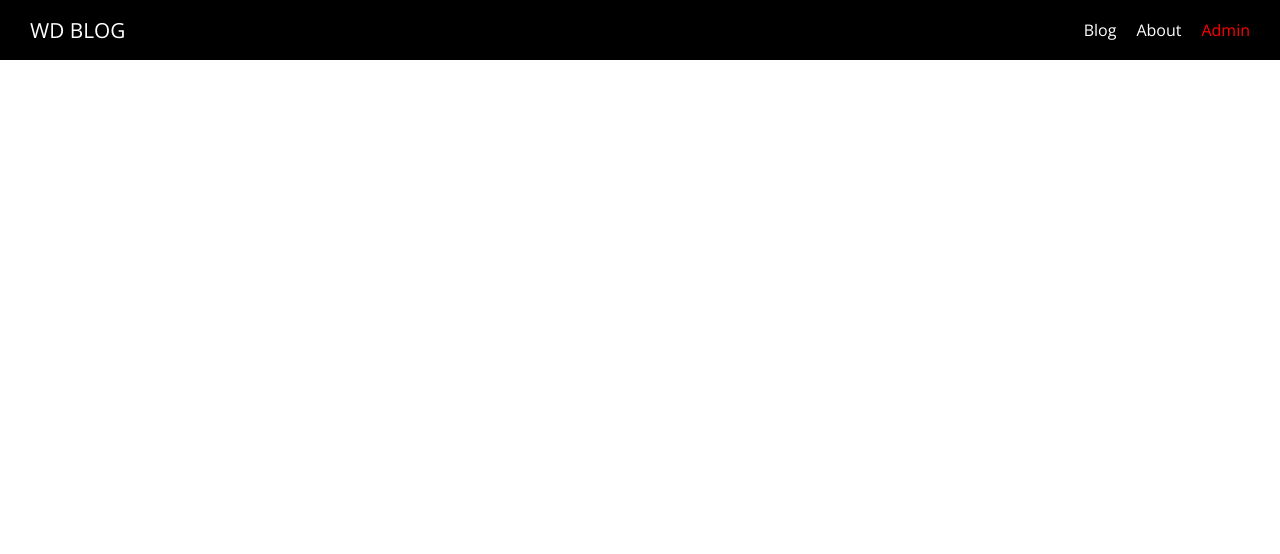
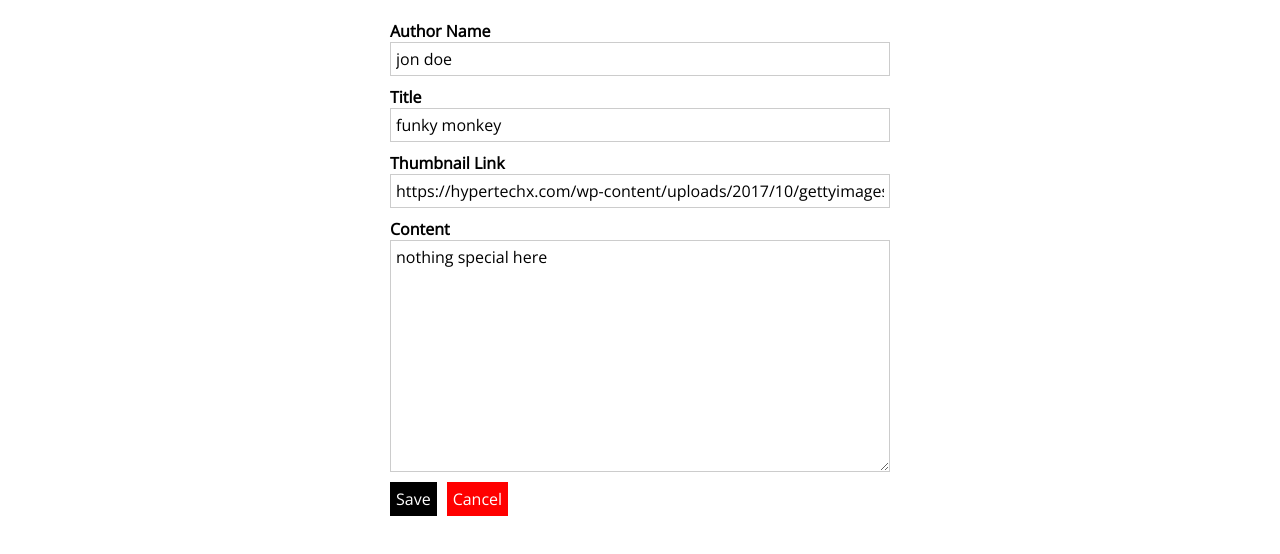
Before and after one commit to szvitek/nuxt-demo, a Nuxt app: page /admin/1 in a window 1280 px wide. Shown: the top 554 px of the page. Built offline with nearby package versions, Linux system fonts and the light colour scheme.

Commit message:
feat(admin): admin pages added

```diff
--- /dev/null
+++ b/components/Admin/AdminPostForm.vue
@@ -0,0 +1,61 @@
+<template>
+  <form @submit.prevent="onSave">
+    <AppControlInput v-model="editedPost.author">Author Name</AppControlInput>
+    <AppControlInput v-model="editedPost.title">Title</AppControlInput>
+    <AppControlInput v-model="editedPost.thumbnailLink"
+      >Thumbnail Link</AppControlInput
+    >
+    <AppControlInput v-model="editedPost.content" control-type="textarea"
+      >Content</AppControlInput
+    >
+    <AppButton type="submit">Save</AppButton>
+    <AppButton
+      @click="onCancel"
+      type="button"
+      style="margin-left: 10px"
+      btn-style="cancel"
+      >Cancel</AppButton
+    >
+  </form>
+</template>
+
+<script>
+import AppButton from '@/components/UI/AppButton'
+import AppControlInput from '@/components/UI/AppControlInput'
+
+export default {
+  components: {
+    AppButton,
+    AppControlInput
+  },
+  props: {
+    post: {
+      type: Object,
+      required: false,
+      default: () => null
+    }
+  },
+  data() {
+    return {
+      editedPost: this.post
+        ? { ...this.post }
+        : {
+            author: '',
+            title: '',
+            thumbnailLink: '',
+            content: ''
+          }
+    }
+  },
+  methods: {
+    onSave() {
+      // todo: save the post
+      // eslint-disable-next-line no-console
+      console.log(this.editedPost)
+    },
+    onCancel() {
+      this.$router.push('/admin')
+    }
+  }
+}
+</script>
--- a/components/Posts/PostList.vue
+++ b/components/Posts/PostList.vue
@@ -1,6 +1,11 @@
 <template>
   <section class="post-list">
-    <PostPreview v-for="post in posts" :key="post.id" v-bind="post" />
+    <PostPreview
+      v-for="post in posts"
+      :key="post.id"
+      v-bind="post"
+      :isAdmin="isAdmin"
+    />
   </section>
 </template>
 
@@ -9,6 +14,12 @@
 export default {
   components: {
     PostPreview
+  },
+  props: {
+    isAdmin: {
+      type: Boolean,
+      default: false
+    }
   },
   data() {
     return {
--- a/components/Posts/PostPreview.vue
+++ b/components/Posts/PostPreview.vue
@@ -1,5 +1,5 @@
 <template>
-  <nuxt-link :to="`posts/${id}`" class="post-preview">
+  <nuxt-link :to="postLink" class="post-preview">
     <article>
       <div :style="style" class="post-thumbnail"></div>
       <div class="post-content">
@@ -29,9 +29,17 @@
     thumbnail: {
       type: String,
       required: true
+    },
+    isAdmin: {
+      type: Boolean,
+      required: true
     }
   },
   computed: {
+    postLink() {
+      const prefix = this.isAdmin ? '/admin' : '/posts'
+      return `${prefix}/${this.id}`
+    },
     style() {
       return {
         backgroundImage: `url(${this.thumbnail})`
--- /dev/null
+++ b/components/UI/AppButton.vue
@@ -0,0 +1,60 @@
+<template>
+  <button :class="btnStyle" v-bind="$attrs" v-on="$listeners" class="button">
+    <slot />
+  </button>
+</template>
+
+<script>
+export default {
+  name: 'AppButton',
+  props: {
+    btnStyle: {
+      type: String,
+      default: ''
+    }
+  }
+}
+</script>
+
+<style scoped>
+.button {
+  font: inherit;
+  background-color: black;
+  color: white;
+  padding: 5px;
+  cursor: pointer;
+  border: 1px solid black;
+}
+
+.button:hover,
+.button:active {
+  background-color: rgb(51, 51, 51);
+  border: 1px solid black;
+}
+
+.inverted {
+  background-color: white;
+  color: black;
+  border: 1px solid transparent;
+}
+
+.inverted:hover,
+.inverted:active {
+  color: #ccc;
+  background-color: white;
+  border: 1px solid transparent;
+}
+
+.cancel {
+  background-color: red;
+  color: white;
+  border: 1px solid transparent;
+}
+
+.cancel:hover,
+.cancel:active {
+  background-color: salmon;
+  border: 1px solid transparent;
+  color: white;
+}
+</style>
--- /dev/null
+++ b/components/UI/AppControlInput.vue
@@ -0,0 +1,60 @@
+<template>
+  <div class="input-control">
+    <label><slot /></label>
+    <input
+      v-if="controlType === 'input'"
+      v-bind="$attrs"
+      :value="value"
+      @input="$emit('input', $event.target.value)"
+    />
+    <textarea
+      v-if="controlType === 'textarea'"
+      :value="value"
+      @input="$emit('input', $event.target.value)"
+      rows="10"
+    ></textarea>
+  </div>
+</template>
+
+<script>
+export default {
+  name: 'AppInputControl',
+  props: {
+    controlType: {
+      type: String,
+      default: 'input'
+    },
+    value: {
+      type: String,
+      default: ''
+    }
+  }
+}
+</script>
+
+<style scoped>
+.input-control {
+  margin: 10px 0;
+}
+
+.input-control label {
+  display: block;
+  font-weight: bold;
+}
+
+.input-control input,
+.input-control textarea {
+  display: block;
+  width: 100%;
+  box-sizing: border-box;
+  font: inherit;
+  border: 1px solid #ccc;
+  padding: 5px;
+}
+
+.input-control input:focus,
+.input-control textarea:focus {
+  background-color: #eee;
+  outline: none;
+}
+</style>
--- /dev/null
+++ b/layouts/admin.vue
@@ -0,0 +1,15 @@
+<template>
+  <div>
+    <nuxt />
+  </div>
+</template>
+
+<style>
+html {
+  font-family: 'Open Sans', sans-serif;
+}
+
+body {
+  margin: 0;
+}
+</style>
--- /dev/null
+++ b/layouts/error.vue
@@ -0,0 +1,22 @@
+<template>
+  <div class="error-page">
+    <h1>Oops, something went wrong!</h1>
+    <p>Back to <a href="/">safety</a>!</p>
+  </div>
+</template>
+
+<style scoped>
+.error-page {
+  text-align: center;
+}
+
+.error-page a {
+  text-decoration: none;
+  color: red;
+}
+
+.error-page a:hover,
+.error-page a:active {
+  color: salmon;
+}
+</style>
--- /dev/null
+++ b/pages/admin/_postId/index.vue
@@ -0,0 +1,42 @@
+<template>
+  <div class="admin-post-page">
+    <section class="update-form">
+      <AdminPostForm :post="loadedPost" />
+    </section>
+  </div>
+</template>
+
+<script>
+import AdminPostForm from '@/components/Admin/AdminPostForm'
+
+export default {
+  layout: 'admin',
+  components: {
+    AdminPostForm
+  },
+  data() {
+    return {
+      loadedPost: {
+        author: 'jon doe',
+        title: 'funky monkey',
+        content: 'nothing special here',
+        thumbnailLink:
+          'https://hypertechx.com/wp-content/uploads/2017/10/gettyimages-186450097.jpg'
+      }
+    }
+  }
+}
+</script>
+
+<style scoped>
+.update-form {
+  width: 90%;
+  margin: 20px auto;
+}
+
+@media (min-width: 768px) {
+  .update-form {
+    width: 500px;
+  }
+}
+</style>
--- /dev/null
+++ b/pages/admin/auth/index.vue
@@ -0,0 +1,53 @@
+<template>
+  <div class="admin-auth-page">
+    <div class="auth-container">
+      <form>
+        <AppControlInput type="email">E-Mail Address</AppControlInput>
+        <AppControlInput type="password">Password</AppControlInput>
+        <AppButton type="submit">{{ isLogin ? 'Login' : 'Sign Up' }}</AppButton>
+        <AppButton
+          @click="isLogin = !isLogin"
+          type="button"
+          btn-style="inverted"
+          style="margin-left: 10px"
+          >Switch to {{ isLogin ? 'Signup' : 'Login' }}</AppButton
+        >
+      </form>
+    </div>
+  </div>
+</template>
+
+<script>
+import AppControlInput from '@/components/UI/AppControlInput'
+import AppButton from '@/components/UI/AppButton'
+
+export default {
+  name: 'AdminAuthPage',
+  layout: 'admin',
+  components: {
+    AppControlInput,
+    AppButton
+  },
+  data() {
+    return {
+      isLogin: true
+    }
+  }
+}
+</script>
+
+<style scoped>
+.admin-auth-page {
+  padding: 20px;
+}
+
+.auth-container {
+  border: 1px solid #ccc;
+  border-radius: 5px;
+  box-shadow: 0 2px 2px #ccc;
+  width: 300px;
+  margin: auto;
+  padding: 10px;
+  box-sizing: border-box;
+}
+</style>
--- /dev/null
+++ b/pages/admin/index.vue
@@ -0,0 +1,41 @@
+<template>
+  <div class="admin-page">
+    <section class="new-post">
+      <AppButton @click="$router.push('/admin/new-post')"
+        >Create post</AppButton
+      >
+    </section>
+    <section class="existing-posts">
+      <h1>Existing Posts</h1>
+      <PostList is-admin />
+    </section>
+  </div>
+</template>
+
+<script>
+import AppButton from '@/components/UI/AppButton'
+import PostList from '@/components/Posts/PostList'
+export default {
+  layout: 'admin',
+  components: {
+    AppButton,
+    PostList
+  }
+}
+</script>
+
+<style scoped>
+.admin-page {
+  padding: 20px;
+}
+
+.new-post {
+  text-align: center;
+  border-bottom: 2px solid #ccc;
+  padding-bottom: 10px;
+}
+
+.existing-posts h1 {
+  text-align: center;
+}
+</style>
--- /dev/null
+++ b/pages/admin/new-post/index.vue
@@ -0,0 +1,31 @@
+<template>
+  <div class="admin-new-post-page">
+    <section class="new-post-form">
+      <AdminPostForm />
+    </section>
+  </div>
+</template>
+
+<script>
+import AdminPostForm from '@/components/Admin/AdminPostForm'
+
+export default {
+  layout: 'admin',
+  components: {
+    AdminPostForm
+  }
+}
+</script>
+
+<style scoped>
+.new-post-form {
+  width: 90%;
+  margin: 20px auto;
+}
+
+@media (min-width: 768px) {
+  .new-post-form {
+    width: 500px;
+  }
+}
+</style>
```
